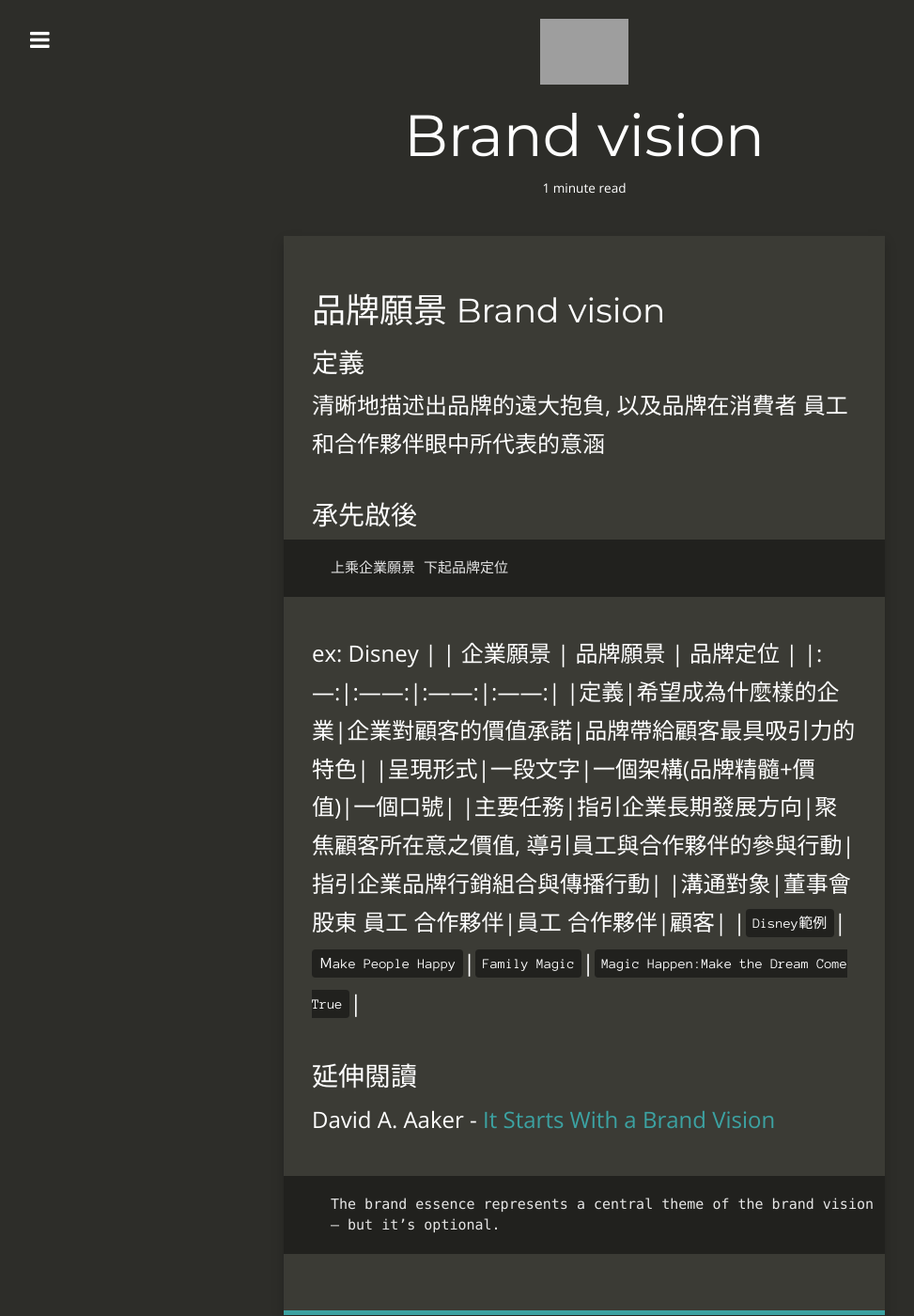
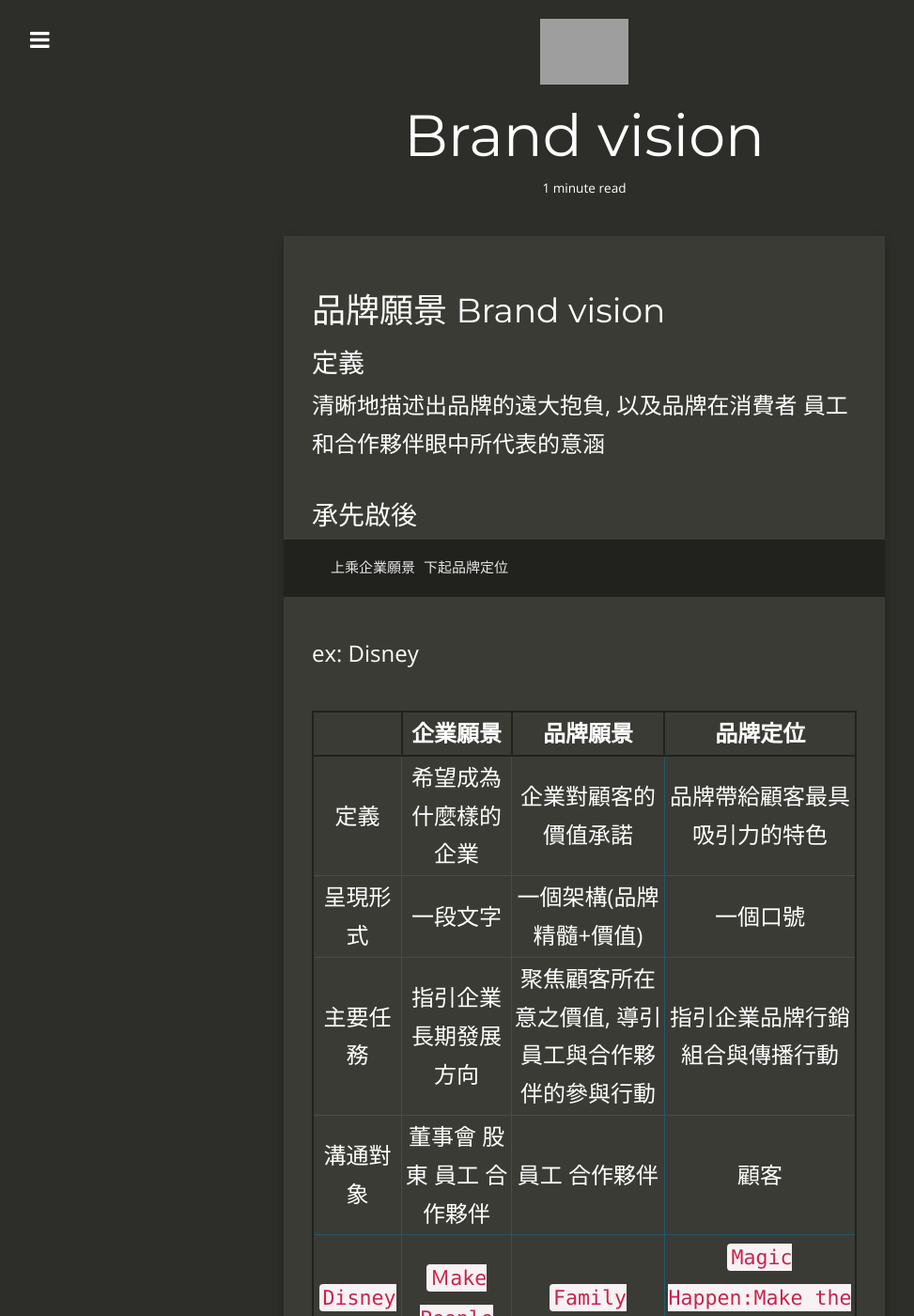
Before and after one commit to jeremywangyuan/Jeremywangyuan.github.io, a Jekyll site: the page built from _posts/2017-08-11-study-note.md, in a window 1280 px wide and 1400 px high. Shown: the whole window at 94% size, without its empty margins (18-991 px from the left). Built offline with Jekyll 4.4.1, drawn with Linux system fonts in a browser that asks for light colours; nearby versions of some CDN libraries; grey boxes are pictures that could not be loaded.

Commit message:
study note

````diff
--- a/_posts/2017-08-11-study-note.md
+++ b/_posts/2017-08-11-study-note.md
@@ -18,6 +18,7 @@ tags:
 上乘企業願景 下起品牌定位
 ```
 ex: Disney
+
 | | 企業願景 | 品牌願景 | 品牌定位 |
 |:---:|:------:|:------:|:------:|
 |定義|希望成為什麼樣的企業|企業對顧客的價值承諾|品牌帶給顧客最具吸引力的特色|
@@ -29,6 +30,4 @@ ex: Disney
 
 ### 延伸閱讀
 David A. Aaker - [It Starts With a Brand Vision](https://www.prophet.com/thinking/2014/03/185-it-starts-with-a-brand-vision/)
-```
-The brand essence represents a central theme of the brand vision – but it’s optional.
-```
+>>The brand essence represents a central theme of the brand vision – but it’s optional.
````
